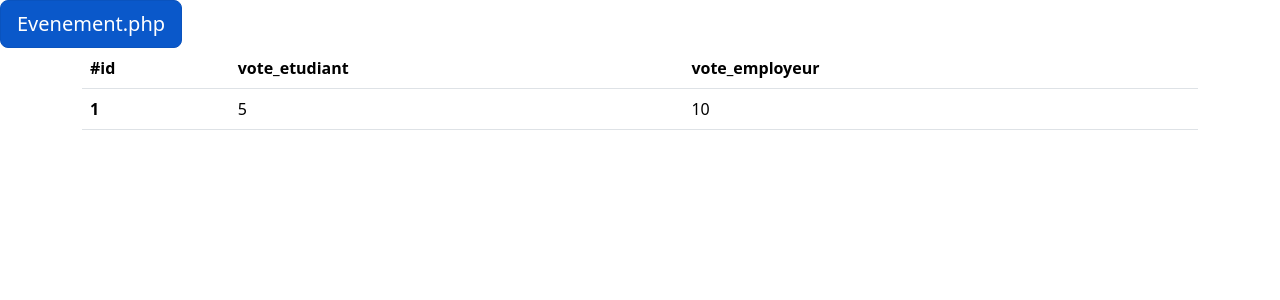
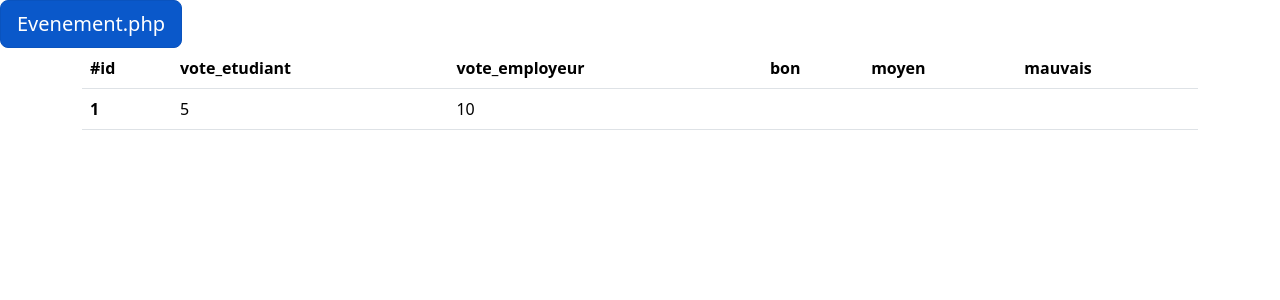
Before and after one commit to Caporal6/IntraVote, a PHP site: page /vote.php in a window 1280 px wide. Shown: the top 300 px of the page. Run offline with PHP 8.4, Linux system fonts and the light colour scheme; data comes from the database, SQL or seed files in the repository; data that the repository does not hold is empty.

Commit message:
Sa affiche

```diff
--- a/vote.php
+++ b/vote.php
@@ -18,14 +18,14 @@ session_start();
 
     <a href="evenement.php" class="btn btn-primary btn-lg active" role="button" aria-pressed="true">Evenement.php</a>
 
-<?php
-
-if ($_SERVER['REQUEST_METHOD'] == "POST"){
 
 
-}
 
-?>
+
+
+
+
+
 
 
 
@@ -41,6 +41,9 @@ if ($_SERVER['REQUEST_METHOD'] == "POST"){
                         <th scope="col">#id</th>
                         <th scope="col">vote_etudiant</th>
                         <th scope="col">vote_employeur</th>
+                        <th scope="col">bon</th>
+                        <th scope="col">moyen</th>
+                        <th scope="col">mauvais</th>
 
                     </tr>
                 </thead>
@@ -68,6 +71,9 @@ if ($_SERVER['REQUEST_METHOD'] == "POST"){
                             while($row = $result->fetch_assoc()) {
                                 $var_value = $row["id"];
                                 echo '<tr><th scope="row">'. $row["id"].'</th><td>'. $row["vote_etudiant"].'</td><td>'. $row["vote_employeur"].'</td>
+                                <td>'. $row["bon"].'</td>
+                                <td>'. $row["moyen"].'</td>
+                                <td>'. $row["mauvais"].'</td>
                                 </tr>';
                             }
                         } else {
```
